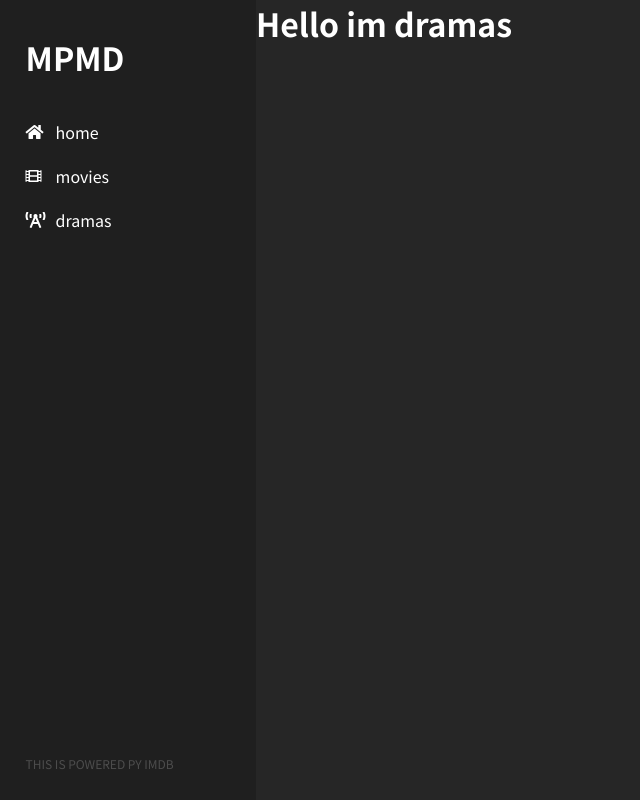
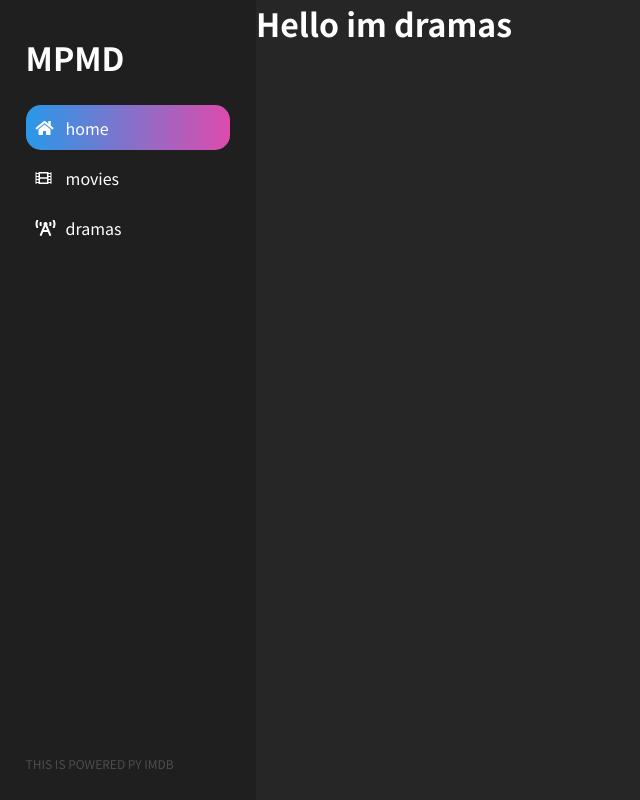
Before and after one commit to hyesungoh/MPMD, a React (Create React App) app in the folder front/: page /dramas in a window 1280 px wide. Shown: the whole page, without its empty margins (0-640 px from the left). Built offline with nearby package versions, Linux system fonts and the light colour scheme; no server answers.

Commit message:
sample nav animation

```diff
--- a/front/src/components/Nav.css
+++ b/front/src/components/Nav.css
@@ -21,16 +21,42 @@
 .nav__content {
     display: felx;
 }
+
 .nav__content a {
     text-decoration: none;
-
     font-size: 16px;
-    margin-top: 20px;
 
     display: grid;
     grid-template-rows: 1fr;
     grid-template-columns: 30px 1fr;
+    justify-content: center;
     align-items: center;
+}
+
+.nav__content__background {
+    border-radius: 15px;
+    width: 100%;
+    height: 45px;
+    padding-left: 10px;
+    margin: 5px 0px;
+    display: flex;
+
+}
+
+
+.current_route {
+    background: linear-gradient(90deg, #03a9f4, #f441a5, #ffeb3b, #03a9f4);
+    animation: ani_nav_background 8s linear infinite;
+    background-size: 400%;
+}
+
+@keyframes ani_nav_background {
+    from {
+        background-position: 0%;
+    }
+    to {
+        background-position: 400%;
+    }
 }
 
 /* .nav__hr {
--- a/front/src/components/Nav.js
+++ b/front/src/components/Nav.js
@@ -10,9 +10,24 @@ const Nav = () => {
                 <h1>MPMD</h1>
             </div>
             <div className="nav__content">
-                <Link to="/"><i className="fas fa-home"></i> home</Link>
-                <Link to="/movies"><i className="fas fa-film"></i> movies</Link>
-                <Link to="/dramas"><i class="fas fa-broadcast-tower"></i> dramas</Link>
+                <div className={"nav__content__background current_route"}>
+                    <Link to="/">
+                        <i className="fas fa-home"></i> home
+                    </Link>
+                </div>
+
+                <div className="nav__content__background">
+                    <div className="fake"></div>
+                    <Link to="/movies">
+                        <i className="fas fa-film"></i> movies
+                    </Link>
+                </div>
+
+                <div className="nav__content__background">
+                    <Link to="/dramas">
+                        <i className="fas fa-broadcast-tower"></i> dramas
+                    </Link>
+                </div>
             </div>
 
             {/* <hr className="nav__hr"/> */}
```
Also changed, not shown: 1 other file (tests, documents, lock files or other folders).
